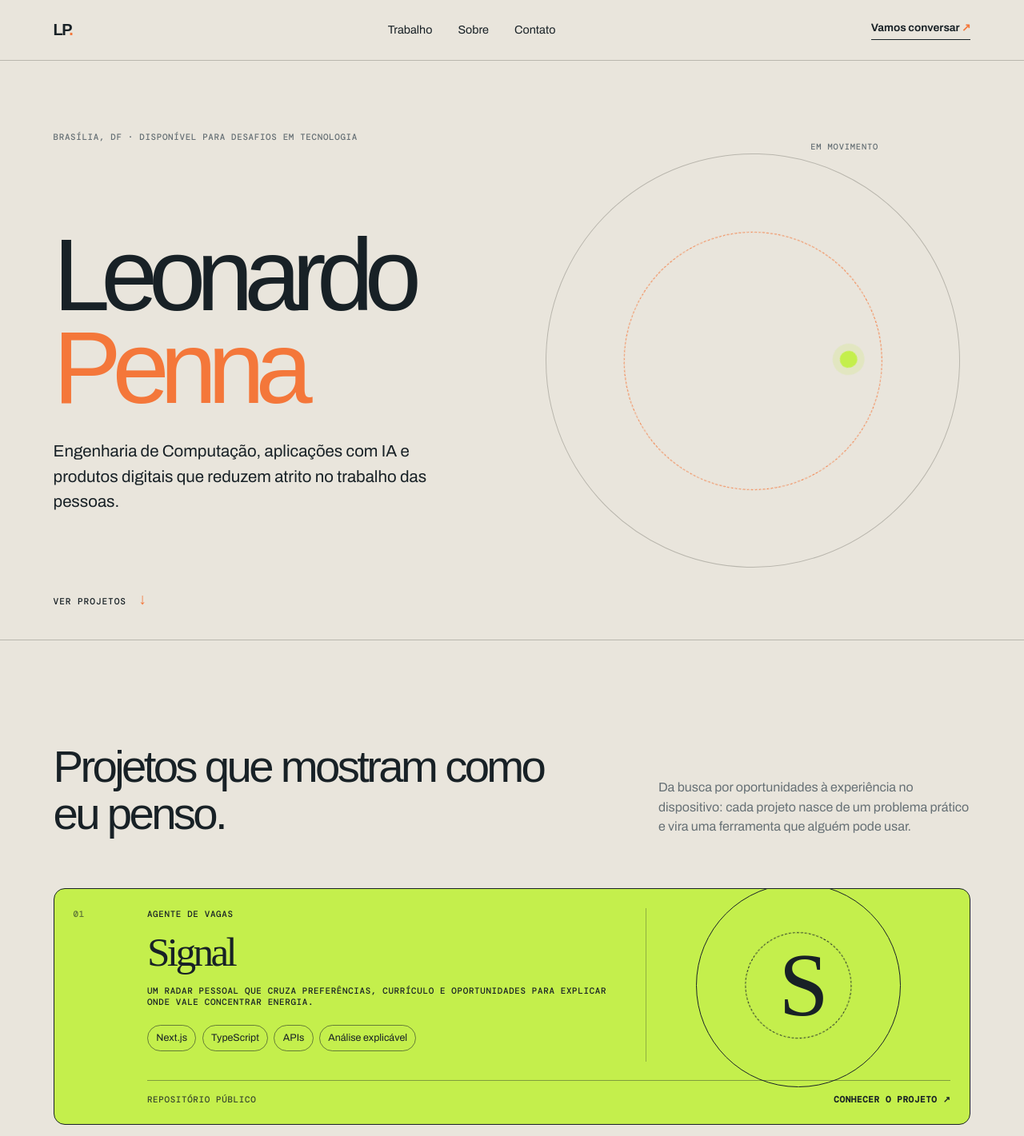
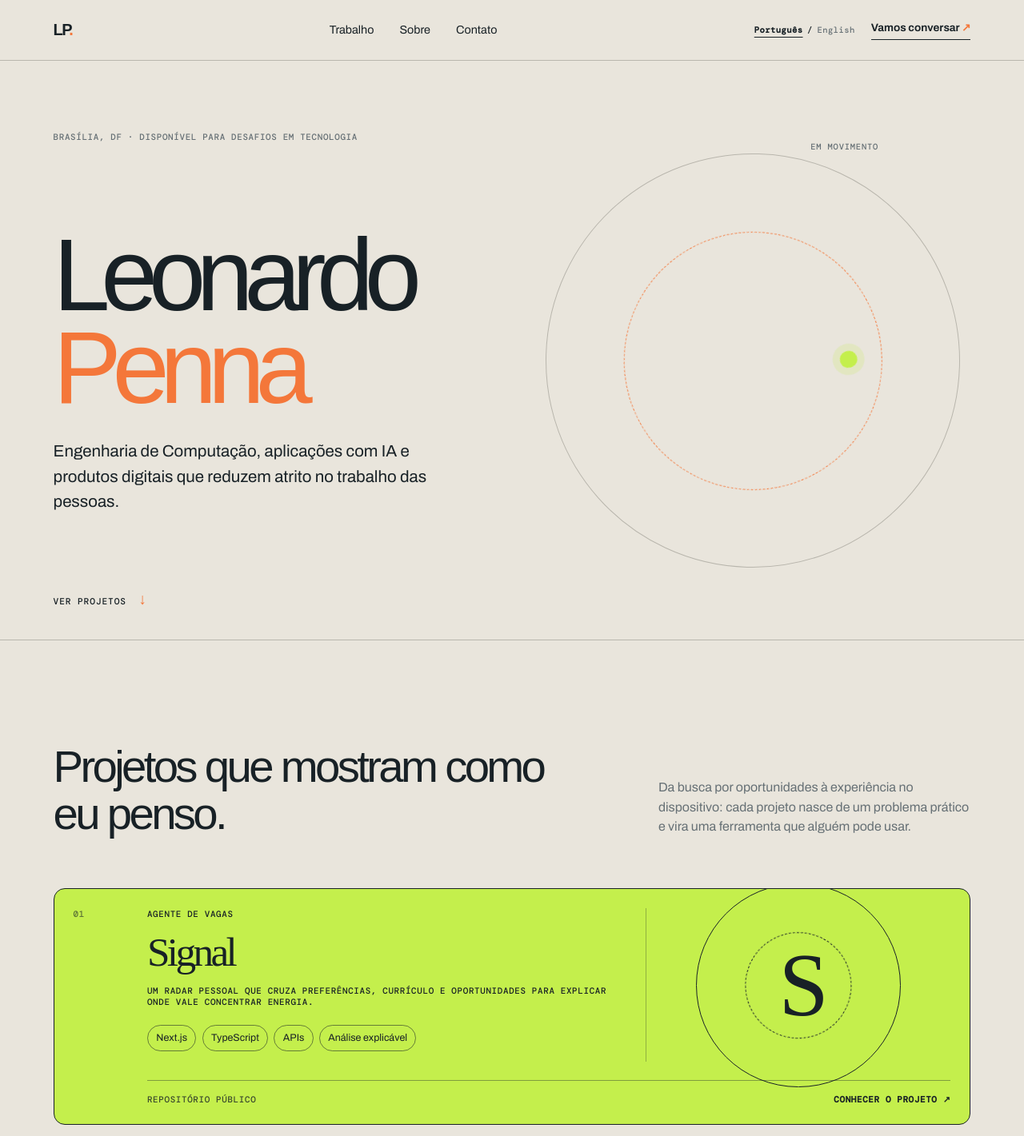
Before and after one commit to ledumape/ledumape.github.io, a Next.js app: page / in a window 1280 px wide. Shown: the top 1421 px of the page at 80% size. Built offline with nearby package versions, Linux system fonts and the light colour scheme; a web font is replaced by a local one.

Commit message:
Add English portfolio translation

```diff
--- a/app/globals.css
+++ b/app/globals.css
@@ -9,6 +9,7 @@ a { color:inherit; text-decoration:none; } a:focus-visible { outline:3px solid v
 .nav { height:76px; padding:0 5.2vw; display:flex; align-items:center; justify-content:space-between; border-bottom:1px solid var(--line); }
 .brand { font:600 1.25rem Unbounded,sans-serif; letter-spacing:-.08em; }.brand span{color:var(--orange)}
 .nav-links { display:flex; gap:2rem; font-size:.9rem; }.nav-links a:hover,.footer-links a:hover{color:var(--orange)}
+.nav-actions{display:flex;align-items:center;gap:1.25rem}.language-switcher{display:flex;align-items:center;gap:.35rem;font:500 .66rem "DM Mono",monospace;letter-spacing:.04em;text-transform:uppercase}.language-switcher button{min-height:32px;border:0;padding:0;background:transparent;color:var(--muted);font:inherit;cursor:pointer}.language-switcher button[aria-pressed="true"]{color:var(--ink);font-weight:600;text-decoration:underline;text-underline-offset:.32rem}.language-switcher button:hover{color:var(--orange)}
 .nav-cta,.about-detail a { font-size:.85rem; font-weight:650; border-bottom:1px solid currentColor; padding-bottom:.25rem; }.nav-cta span,.about-detail a span,.email span{color:var(--orange)}
 .hero { min-height:calc(100vh - 76px); padding:5.5rem 5.2vw 2.4rem; display:grid; grid-template-columns:1.15fr .85fr; grid-template-rows:auto 1fr auto; position:relative; overflow:hidden; }
 .location,.rule-label,.project-main>p,.project-index,.project-footer,.footer-links { font:500 .68rem "DM Mono",monospace; text-transform:uppercase; letter-spacing:.06em; }.location{grid-column:1/-1;color:var(--muted);margin:0}
@@ -22,5 +23,5 @@ a { color:inherit; text-decoration:none; } a:focus-visible { outline:3px solid v
 .credentials{background:#d7d2c7}.credentials h2{margin:.9rem 0 3.5rem}.credential-grid{display:grid;grid-template-columns:repeat(2,1fr);gap:0 3rem}.credential-grid p{border-top:1px solid var(--ink);padding:1rem 0 2.3rem;margin:0;font-size:1.1rem;line-height:1.35}.credential-grid span{display:block;color:var(--muted);font-size:.85rem;margin-top:.45rem}
 footer{background:var(--ink);color:#edf0e9;display:grid;grid-template-columns:1fr auto;gap:2rem;padding-bottom:2.2rem}footer .rule-label{color:var(--lime)}footer h2{margin:.8rem 0 2.5rem}.email{font-size:clamp(1.1rem,2vw,1.6rem);border-bottom:1px solid var(--lime);padding-bottom:.35rem}.footer-links{align-self:end;display:flex;gap:1.3rem;flex-wrap:wrap;color:#c4ccca}.footer-links span{width:100%;color:#788783;margin-top:1rem}
 @keyframes spin{to{transform:rotate(360deg)}}@keyframes travel{0%,100%{left:7%;top:47%}35%{left:42%;top:7%}70%{left:83%;top:57%}}
-@media (max-width:760px){.nav{height:72px;padding:0 max(1.2rem,env(safe-area-inset-right)) 0 max(1.2rem,env(safe-area-inset-left));gap:.6rem}.nav-links{display:flex;gap:.1rem;min-width:0}.nav-links a{display:flex;align-items:center;min-height:44px;padding:0 .42rem;font-size:.72rem}.nav-links a:nth-child(2){display:none}.nav-cta{display:flex;align-items:center;min-height:44px;font-size:.72rem;white-space:nowrap}.hero{padding:3rem max(1.2rem,env(safe-area-inset-right)) 2rem max(1.2rem,env(safe-area-inset-left));grid-template-columns:1fr;min-height:max(600px,calc(100svh - 72px))}.hero-copy{align-self:start;margin-top:4rem}.hero h1{font-size:clamp(3.7rem,17vw,6.2rem)}.trajectory{width:88vw;right:-20vw;top:40%}.work,.about,.capabilities,.credentials,footer{padding:5rem max(1.2rem,env(safe-area-inset-right)) 5rem max(1.2rem,env(safe-area-inset-left))}.section-heading,.about,.capabilities,footer{grid-template-columns:1fr;gap:2rem}.project{grid-template-columns:1fr;padding:1.1rem}.project-index{padding-bottom:.2rem}.project-art{grid-column:auto;border-left:0;border-top:1px solid rgb(24 33 38/.3);min-height:9rem}.project-footer{grid-column:auto;flex-direction:column;align-items:flex-start;gap:.7rem;font-size:.62rem}.project-footer a{display:flex;align-items:center;min-height:44px}.credential-grid{grid-template-columns:1fr}.footer-links{align-self:start}.footer-links a{display:flex;align-items:center;min-height:44px}.footer-links span{margin-top:.4rem}}
+@media (max-width:760px){.nav{height:72px;padding:0 max(1.2rem,env(safe-area-inset-right)) 0 max(1.2rem,env(safe-area-inset-left));gap:.6rem}.nav-links{display:none}.nav-actions{margin-left:auto;gap:.75rem}.language-switcher{gap:.25rem;font-size:.6rem}.language-switcher button{min-height:44px}.nav-cta{display:flex;align-items:center;min-height:44px;font-size:.72rem;white-space:nowrap}.hero{padding:3rem max(1.2rem,env(safe-area-inset-right)) 2rem max(1.2rem,env(safe-area-inset-left));grid-template-columns:1fr;min-height:max(600px,calc(100svh - 72px))}.hero-copy{align-self:start;margin-top:4rem}.hero h1{font-size:clamp(3.7rem,17vw,6.2rem)}.trajectory{width:88vw;right:-20vw;top:40%}.work,.about,.capabilities,.credentials,footer{padding:5rem max(1.2rem,env(safe-area-inset-right)) 5rem max(1.2rem,env(safe-area-inset-left))}.section-heading,.about,.capabilities,footer{grid-template-columns:1fr;gap:2rem}.project{grid-template-columns:1fr;padding:1.1rem}.project-index{padding-bottom:.2rem}.project-art{grid-column:auto;border-left:0;border-top:1px solid rgb(24 33 38/.3);min-height:9rem}.project-footer{grid-column:auto;flex-direction:column;align-items:flex-start;gap:.7rem;font-size:.62rem}.project-footer a{display:flex;align-items:center;min-height:44px}.credential-grid{grid-template-columns:1fr}.footer-links{align-self:start}.footer-links a{display:flex;align-items:center;min-height:44px}.footer-links span{margin-top:.4rem}}
 @media (prefers-reduced-motion:reduce){html{scroll-behavior:auto}.orbit-two,.project-art i,.pulse{animation:none}.project{transition:none}}
--- a/app/page.tsx
+++ b/app/page.tsx
@@ -1,74 +1,72 @@
-const projects = [
-  {
-    title: "Signal",
-    label: "Agente de vagas",
-    description: "Um radar pessoal que cruza preferências, currículo e oportunidades para explicar onde vale concentrar energia.",
-    details: ["Next.js", "TypeScript", "APIs", "Análise explicável"],
-    accent: "lime",
-    repositoryUrl: "https://github.com/ledumape/signal-job-radar",
+"use client";
+
+import { useEffect, useState } from "react";
+
+type Language = "pt" | "en";
+
+const content = {
+  pt: {
+    nav: { work: "Trabalho", about: "Sobre", contact: "Contato", talk: "Vamos conversar" },
+    language: { pt: "Português", en: "English", label: "Idioma do portfólio" },
+    location: "Brasília, DF · disponível para desafios em tecnologia",
+    hero: "Engenharia de Computação, aplicações com IA e produtos digitais que reduzem atrito no trabalho das pessoas.",
+    movement: "em movimento", seeProjects: "ver projetos", workTitle: "Projetos que mostram como eu penso.",
+    workLead: "Da busca por oportunidades à experiência no dispositivo: cada projeto nasce de um problema prático e vira uma ferramenta que alguém pode usar.",
+    repository: "Repositório público", viewProject: "Conhecer o projeto",
+    projects: [
+      { label: "Agente de vagas", title: "Signal", description: "Um radar pessoal que cruza preferências, currículo e oportunidades para explicar onde vale concentrar energia.", details: ["Next.js", "TypeScript", "APIs", "Análise explicável"], accent: "lime", repositoryUrl: "https://github.com/ledumape/signal-job-radar" },
+      { label: "Amazfit Bip 6", title: "bip6tohevy", description: "Mini Program para Zepp OS que conecta o relógio ao Hevy e transforma a rotina de treino em informação acessível no pulso.", details: ["Zepp OS", "JavaScript", "Bluetooth", "API Hevy"], accent: "orange", repositoryUrl: "https://github.com/ledumape/bip6tohevy" },
+    ],
+    profile: "Perfil", aboutTitle: "Tecnologia só faz sentido quando deixa o caminho mais claro.",
+    about: ["Sou Engenheiro de Computação formado pelo CEUB e construo aplicações, integrações e automações. Gosto de entender o problema antes de escolher a ferramenta.", "Minha experiência passa por inovação, análise de dados, suporte técnico, integração de APIs e projetos com IA generativa, sempre com atenção ao que é útil, seguro e sustentável."],
+    linkedin: "Ver trajetória no LinkedIn", capabilitiesLabel: "Ferramentas de trabalho", capabilitiesTitle: "Uma base técnica para explorar, construir e melhorar.",
+    skills: ["Python", "SQL", "Power BI", "Power Automate", "FastAPI", "Flask", "APIs", "Git/GitHub", "HTML/CSS", "IA generativa"],
+    credentialsLabel: "Formação contínua", credentialsTitle: "Certificações e estudo em andamento.",
+    credentials: [["Oracle Cloud Infrastructure 2025 Certified Generative AI Professional", "Oracle"], ["Prompt Engineering for ChatGPT", "Vanderbilt University / Coursera"], ["Gemini for Developers", "Google DeepMind / Coursera"], ["Python 3: Mundo 3", "Curso em Vídeo · 40h"]],
+    next: "Próxima conversa", contactTitle: "Tem uma ideia,\nvaga ou projeto?",
   },
-  {
-    title: "bip6tohevy",
-    label: "Amazfit Bip 6",
-    description: "Mini Program para Zepp OS que conecta o relógio ao Hevy e transforma a rotina de treino em informação acessível no pulso.",
-    details: ["Zepp OS", "JavaScript", "Bluetooth", "API Hevy"],
-    accent: "orange",
-    repositoryUrl: "https://github.com/ledumape/bip6tohevy",
+  en: {
+    nav: { work: "Work", about: "About", contact: "Contact", talk: "Let's talk" },
+    language: { pt: "Português", en: "English", label: "Portfolio language" },
+    location: "Brasília, Brazil · open to technology opportunities",
+    hero: "Computer Engineering, AI applications, and digital products that reduce friction in people's work.",
+    movement: "in motion", seeProjects: "view projects", workTitle: "Projects that show how I think.",
+    workLead: "From opportunity discovery to an on device experience, each project starts with a practical problem and becomes a tool people can use.",
+    repository: "Public repository", viewProject: "View project",
+    projects: [
+      { label: "Job opportunities agent", title: "Signal", description: "A personal radar that connects preferences, résumé, and opportunities to clarify where to focus energy.", details: ["Next.js", "TypeScript", "APIs", "Explainable analysis"], accent: "lime", repositoryUrl: "https://github.com/ledumape/signal-job-radar" },
+      { label: "Amazfit Bip 6", title: "bip6tohevy", description: "A Zepp OS Mini Program that connects the watch to Hevy and turns workout routines into accessible information on the wrist.", details: ["Zepp OS", "JavaScript", "Bluetooth", "Hevy API"], accent: "orange", repositoryUrl: "https://github.com/ledumape/bip6tohevy" },
+    ],
+    profile: "Profile", aboutTitle: "Technology matters when it makes the path clearer.",
+    about: ["I am a Computer Engineer trained at CEUB, building applications, integrations, and automations. I like to understand the problem before choosing a tool.", "My experience includes innovation, data analysis, technical support, API integration, and generative AI projects, always focused on what is useful, secure, and sustainable."],
+    linkedin: "View my LinkedIn profile", capabilitiesLabel: "Tools I work with", capabilitiesTitle: "A technical foundation to explore, build, and improve.",
+    skills: ["Python", "SQL", "Power BI", "Power Automate", "FastAPI", "Flask", "APIs", "Git/GitHub", "HTML/CSS", "Generative AI"],
+    credentialsLabel: "Continuous learning", credentialsTitle: "Certifications and ongoing study.",
+    credentials: [["Oracle Cloud Infrastructure 2025 Certified Generative AI Professional", "Oracle"], ["Prompt Engineering for ChatGPT", "Vanderbilt University / Coursera"], ["Gemini for Developers", "Google DeepMind / Coursera"], ["Python 3: Level 3", "Curso em Vídeo · 40h"]],
+    next: "Next conversation", contactTitle: "Have an idea,\nan opening, or a project?",
   },
-];
-
-const skills = ["Python", "SQL", "Power BI", "Power Automate", "FastAPI", "Flask", "APIs", "Git/GitHub", "HTML/CSS", "IA generativa"];
+} as const;
 
 export default function Home() {
-  return (
-    <main>
-      <nav className="nav" aria-label="Navegação principal">
-        <a className="brand" href="#inicio" aria-label="Ir para o início">LP<span>.</span></a>
-        <div className="nav-links"><a href="#trabalho">Trabalho</a><a href="#sobre">Sobre</a><a href="#contato">Contato</a></div>
-        <a className="nav-cta" href="mailto:leonardopenna1@gmail.com">Vamos conversar <span aria-hidden="true">↗</span></a>
-      </nav>
+  const [language, setLanguage] = useState<Language>("pt");
+  const t = content[language];
 
-      <section className="hero" id="inicio" aria-labelledby="hero-title">
-        <p className="location">Brasília, DF · disponível para desafios em tecnologia</p>
-        <div className="hero-copy">
-          <h1 id="hero-title">Leonardo<br /><i>Penna</i></h1>
-          <p>Engenharia de Computação, aplicações com IA e produtos digitais que reduzem atrito no trabalho das pessoas.</p>
-        </div>
-        <div className="trajectory" aria-hidden="true"><span className="orbit orbit-one" /><span className="orbit orbit-two" /><span className="pulse" /><span className="trajectory-label">em movimento</span></div>
-        <a className="scroll-cue" href="#trabalho">ver projetos <span>↓</span></a>
-      </section>
+  useEffect(() => {
+    document.documentElement.lang = language === "pt" ? "pt-BR" : "en";
+    document.title = language === "pt" ? "Leonardo Penna | Engenharia, automação e produtos digitais" : "Leonardo Penna | Engineering, automation and digital products";
+  }, [language]);
 
-      <section className="work" id="trabalho" aria-labelledby="work-title">
-        <div className="section-heading"><h2 id="work-title">Projetos que mostram como eu penso.</h2><p>Da busca por oportunidades à experiência no dispositivo: cada projeto nasce de um problema prático e vira uma ferramenta que alguém pode usar.</p></div>
-        <div className="project-list">
-          {projects.map((project, index) => <article className={`project project-${project.accent}`} key={project.title}>
-            <div className="project-index">0{index + 1}</div>
-            <div className="project-main"><p>{project.label}</p><h3>{project.title}</h3><p className="project-description">{project.description}</p><div className="tags">{project.details.map((detail) => <span key={detail}>{detail}</span>)}</div></div>
-            <div className="project-art" aria-hidden="true"><span /><b>{project.title.slice(0, 1)}</b><i /></div>
-            <div className="project-footer"><span>Repositório público</span><a href={project.repositoryUrl} target="_blank" rel="noreferrer">Conhecer o projeto <span aria-hidden="true">↗</span></a></div>
-          </article>)}
-        </div>
-      </section>
-
-      <section className="about" id="sobre" aria-labelledby="about-title">
-        <div className="about-statement"><p className="rule-label">Perfil</p><h2 id="about-title">Tecnologia só faz sentido quando deixa o caminho mais claro.</h2></div>
-        <div className="about-detail"><p>Sou Engenheiro de Computação formado pelo CEUB e construo aplicações, integrações e automações. Gosto de entender o problema antes de escolher a ferramenta.</p><p>Minha experiência passa por inovação, análise de dados, suporte técnico, integração de APIs e projetos com IA generativa, sempre com atenção ao que é útil, seguro e sustentável.</p><a href="https://www.linkedin.com/in/leonardodmp" target="_blank" rel="noreferrer">Ver trajetória no LinkedIn <span aria-hidden="true">↗</span></a></div>
-      </section>
-
-      <section className="capabilities" aria-labelledby="capabilities-title">
-        <div><p className="rule-label">Ferramentas de trabalho</p><h2 id="capabilities-title">Uma base técnica para explorar, construir e melhorar.</h2></div>
-        <ul>{skills.map((skill, index) => <li key={skill}><span>{String(index + 1).padStart(2, "0")}</span>{skill}</li>)}</ul>
-      </section>
-
-      <section className="credentials" aria-labelledby="credentials-title">
-        <p className="rule-label">Formação contínua</p><h2 id="credentials-title">Certificações e estudo em andamento.</h2>
-        <div className="credential-grid"><p>Oracle Cloud Infrastructure 2025 Certified Generative AI Professional <span>Oracle</span></p><p>Prompt Engineering for ChatGPT <span>Vanderbilt University / Coursera</span></p><p>Gemini for Developers <span>Google DeepMind / Coursera</span></p><p>Python 3: Mundo 3 <span>Curso em Vídeo · 40h</span></p></div>
-      </section>
-
-      <footer id="contato">
-        <div><p className="rule-label">Próxima conversa</p><h2>Tem uma ideia,<br />vaga ou projeto?</h2><a className="email" href="mailto:leonardopenna1@gmail.com">leonardopenna1@gmail.com <span aria-hidden="true">↗</span></a></div>
-        <div className="footer-links"><a href="https://github.com/ledumape" target="_blank" rel="noreferrer">GitHub</a><a href="https://www.linkedin.com/in/leonardodmp" target="_blank" rel="noreferrer">LinkedIn</a><span>© {new Date().getFullYear()} Leonardo Penna</span></div>
-      </footer>
-    </main>
-  );
+  return <main>
+    <nav className="nav" aria-label={language === "pt" ? "Navegação principal" : "Main navigation"}>
+      <a className="brand" href="#inicio" aria-label={language === "pt" ? "Ir para o início" : "Go to top"}>LP<span>.</span></a>
+      <div className="nav-links"><a href="#trabalho">{t.nav.work}</a><a href="#sobre">{t.nav.about}</a><a href="#contato">{t.nav.contact}</a></div>
+      <div className="nav-actions"><div className="language-switcher" aria-label={t.language.label}><button type="button" aria-pressed={language === "pt"} onClick={() => setLanguage("pt")}>{t.language.pt}</button><span aria-hidden="true">/</span><button type="button" aria-pressed={language === "en"} onClick={() => setLanguage("en")}>{t.language.en}</button></div><a className="nav-cta" href="mailto:leonardopenna1@gmail.com">{t.nav.talk} <span aria-hidden="true">↗</span></a></div>
+    </nav>
+    <section className="hero" id="inicio" aria-labelledby="hero-title"><p className="location">{t.location}</p><div className="hero-copy"><h1 id="hero-title">Leonardo<br /><i>Penna</i></h1><p>{t.hero}</p></div><div className="trajectory" aria-hidden="true"><span className="orbit orbit-one" /><span className="orbit orbit-two" /><span className="pulse" /><span className="trajectory-label">{t.movement}</span></div><a className="scroll-cue" href="#trabalho">{t.seeProjects} <span>↓</span></a></section>
+    <section className="work" id="trabalho" aria-labelledby="work-title"><div className="section-heading"><h2 id="work-title">{t.workTitle}</h2><p>{t.workLead}</p></div><div className="project-list">{t.projects.map((project, index) => <article className={`project project-${project.accent}`} key={project.title}><div className="project-index">0{index + 1}</div><div className="project-main"><p>{project.label}</p><h3>{project.title}</h3><p className="project-description">{project.description}</p><div className="tags">{project.details.map((detail) => <span key={detail}>{detail}</span>)}</div></div><div className="project-art" aria-hidden="true"><span /><b>{project.title.slice(0, 1)}</b><i /></div><div className="project-footer"><span>{t.repository}</span><a href={project.repositoryUrl} target="_blank" rel="noreferrer">{t.viewProject} <span aria-hidden="true">↗</span></a></div></article>)}</div></section>
+    <section className="about" id="sobre" aria-labelledby="about-title"><div className="about-statement"><p className="rule-label">{t.profile}</p><h2 id="about-title">{t.aboutTitle}</h2></div><div className="about-detail"><p>{t.about[0]}</p><p>{t.about[1]}</p><a href="https://www.linkedin.com/in/leonardodmp" target="_blank" rel="noreferrer">{t.linkedin} <span aria-hidden="true">↗</span></a></div></section>
+    <section className="capabilities" aria-labelledby="capabilities-title"><div><p className="rule-label">{t.capabilitiesLabel}</p><h2 id="capabilities-title">{t.capabilitiesTitle}</h2></div><ul>{t.skills.map((skill, index) => <li key={skill}><span>{String(index + 1).padStart(2, "0")}</span>{skill}</li>)}</ul></section>
+    <section className="credentials" aria-labelledby="credentials-title"><p className="rule-label">{t.credentialsLabel}</p><h2 id="credentials-title">{t.credentialsTitle}</h2><div className="credential-grid">{t.credentials.map(([name, source]) => <p key={name}>{name} <span>{source}</span></p>)}</div></section>
+    <footer id="contato"><div><p className="rule-label">{t.next}</p><h2>{t.contactTitle.split("\n").map((line, index) => <span key={line}>{index > 0 && <br />}{line}</span>)}</h2><a className="email" href="mailto:leonardopenna1@gmail.com">leonardopenna1@gmail.com <span aria-hidden="true">↗</span></a></div><div className="footer-links"><a href="https://github.com/ledumape" target="_blank" rel="noreferrer">GitHub</a><a href="https://www.linkedin.com/in/leonardodmp" target="_blank" rel="noreferrer">LinkedIn</a><span>© {new Date().getFullYear()} Leonardo Penna</span></div></footer>
+  </main>;
 }
--- a/package.json
+++ b/package.json
@@ -10,7 +10,7 @@
     "build": "vinext build",
     "build:pages": "node scripts/build-github-pages.mjs",
     "start": "vinext start",
-    "test": "npm run build && node --test tests/rendered-html.test.mjs tests/responsive-layout.test.mjs tests/github-pages-export.test.mjs tests/no-dash-text.test.mjs",
+    "test": "npm run build && node --test tests/rendered-html.test.mjs tests/responsive-layout.test.mjs tests/github-pages-export.test.mjs tests/no-dash-text.test.mjs tests/language-switcher.test.mjs",
     "lint": "eslint . --ignore-pattern dist --ignore-pattern .next --ignore-pattern site-package-stage",
     "db:generate": "drizzle-kit generate"
   },
```
Also changed, not shown: 2 other files (tests, documents, lock files or other folders).
